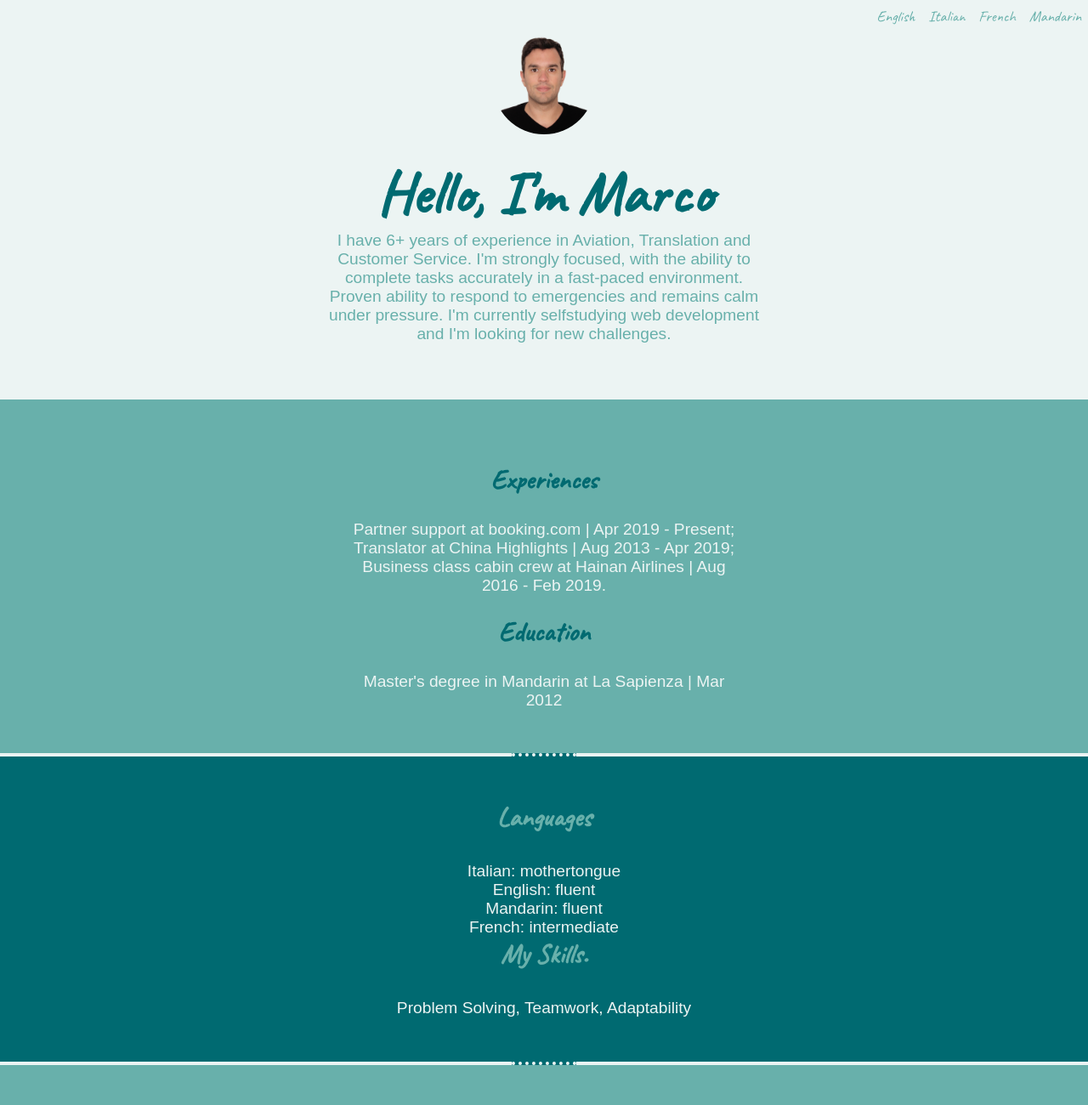
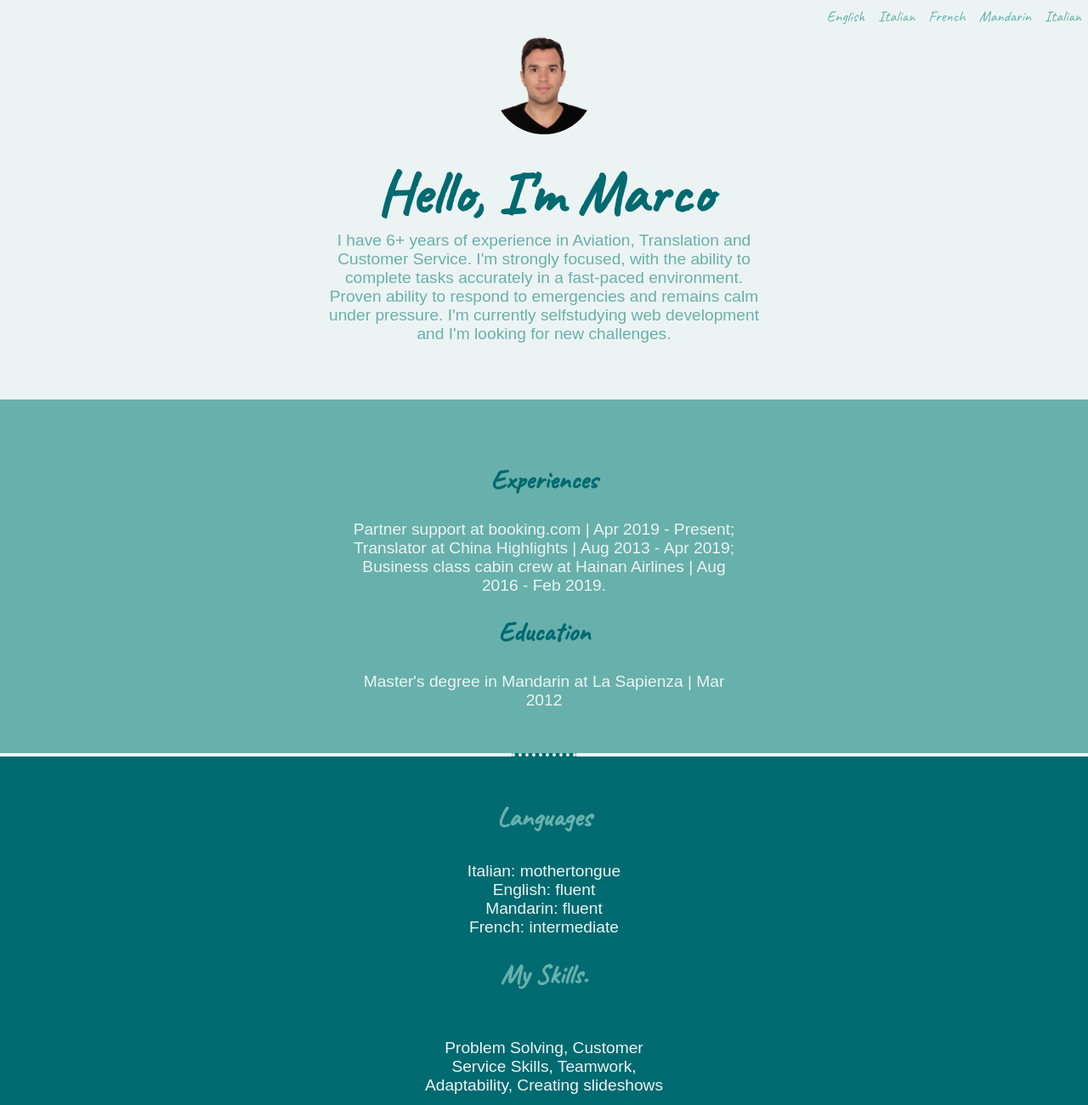
Before and after one commit to waccos/cv, a plain HTML site: page Index.html in a window 1280 px wide. Shown: the top 1300 px of the page at 85% size. Drawn offline with Linux system fonts and the light colour scheme.

Commit message:
Update Index.html

```diff
--- a/Index.html
+++ b/Index.html
@@ -18,6 +18,7 @@
   <body>
 
     <div class="topnav">
+    <a href="#italian">Italian</a>
     <a href="#mandarin">Mandarin</a>
     <a href="#french">French</a>
     <a href="#italian">Italian</a>
@@ -35,15 +36,17 @@
 </div>
 </div>
 
-
     <div class="middle">
         <h2>Experiences</h2>
           <p>Partner support at booking.com | Apr 2019 - Present;</p>
           <p>Translator at China Highlights | Aug 2013 - Apr 2019;</p>
           <p>Business class cabin crew at Hainan Airlines | Aug 2016 - Feb 2019.</p>
 
+
         <h2>Education</h2>
+
           <p>Master's degree in Mandarin at La Sapienza | Mar 2012</p>
+
     </div>
 
 <hr>
@@ -64,11 +67,12 @@
         <p>French: intermediate</p>
       </div>
 
-        <h3>My Skills.</h3>
+        <h3 class="skill-top">My Skills.</h3>
         <div class="skill-row">
-          <p>Problem Solving, Teamwork, Adaptability</p>
+        <div class="skill-row">
+          <p>Problem Solving, Customer Service Skills, Teamwork, Adaptability, Creating slideshows</p>
         </div>
-
+  </div>
       </div>
 
 <hr>
```
Lines whose indentation alone changed are shown as unchanged.
